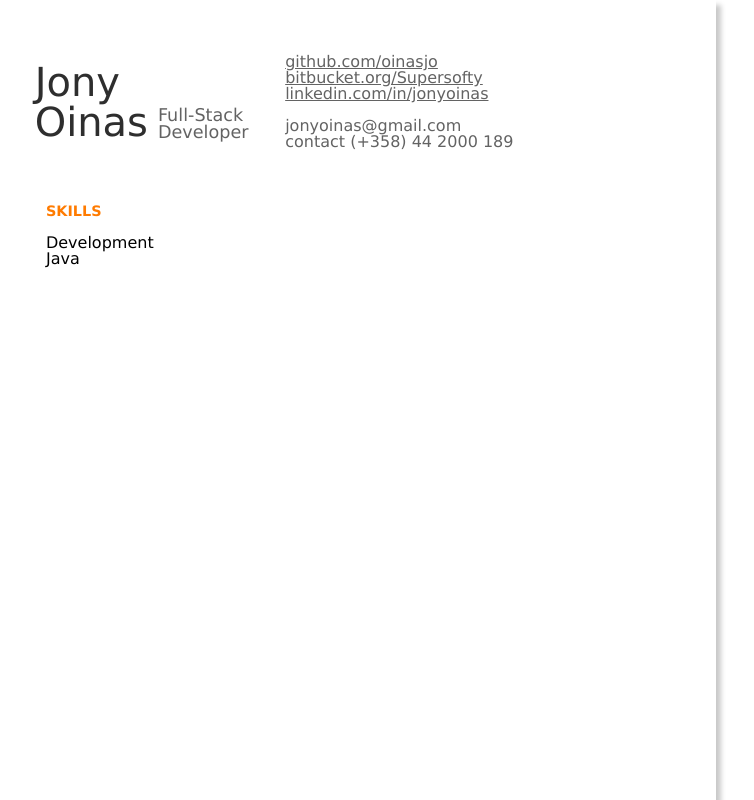
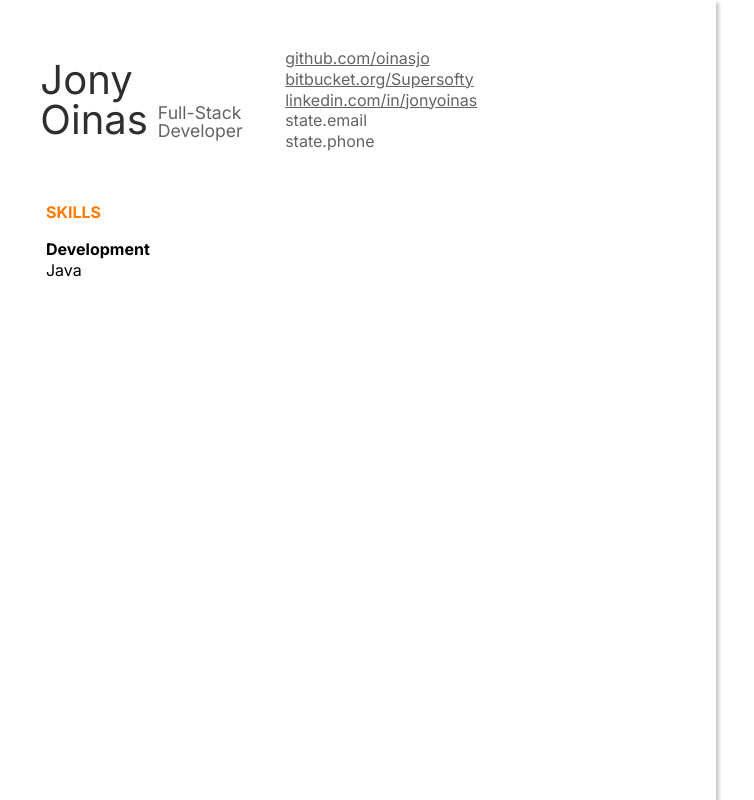
Before and after one commit to goosiboy/resume-app, a Next.js app in the folder resume-app/: page / in a window 1280 px wide. Shown: the top 800 px of the page, without its empty margins (283-1037 px from the left). Built offline with nearby package versions, Linux system fonts and the light colour scheme.

Commit message:
Koodit talteen

```diff
--- a/resume-app/src/app/components/resume/resume-grid.css
+++ b/resume-app/src/app/components/resume/resume-grid.css
@@ -9,7 +9,7 @@
         "resumeLeftContainer-3 resumeRightContainer-3"
         "resumeLeftContainer-4 resumeRightContainer-4"
         "resumeLeftContainer-5 resumeRightContainer-5";
-    box-shadow: 5px 5px 5px #c9c9c9;
+    box-shadow: 3px 3px 3px #c9c9c9;
 }
 
 .resumeLeftContainer-1 {
--- a/resume-app/src/app/components/resume/resume.css
+++ b/resume-app/src/app/components/resume/resume.css
@@ -22,3 +22,8 @@
     font-weight: bolder;
     font-size: var(--default-third-title-size);
 }
+
+.developmentHeader {
+    font-weight: bolder;
+    font-size: var(--default-third-title-size);
+}
--- a/resume-app/src/app/components/resume/resume.tsx
+++ b/resume-app/src/app/components/resume/resume.tsx
@@ -1,7 +1,42 @@
 import './resume-grid.css';
 import './resume.css';
+import { useState } from 'react';
 
-export default function Resume() {
+const Resume = () => {
+
+    function ContactInfoContainer() {
+
+        const [contactInfo, setContactInfo] = useState({
+            email: "jonyoinas@gmail.com",
+            phone: "(+358) 44 2000 189"
+        });
+
+        return (
+            <div className="contactInfoContainer">
+                <div className="links">
+                    <p><a href="https://github.com/oinasjo">github.com/oinasjo</a></p>
+                    <p><a href="https://bitbucket.org/Supersofty">bitbucket.org/Supersofty</a></p>
+                    <p><a href="https://www.linkedin.com/in/jonyoinas/">linkedin.com/in/jonyoinas</a></p>
+                </div>
+                <div className="contactInfo">
+                    <p>state.email</p>
+                    <p>state.phone</p>
+                </div>
+            </div>
+        );
+    }
+
+    function SkillsContainer() {
+        return (
+            <div className="skillsContainer">
+                <h2 className="skillsHeader">SKILLS</h2>
+                <br />
+                <h3 className="developmentHeader">Development</h3>
+                <p>Java</p>
+            </div>
+        );
+    }
+
     return (
         <div className="resume">
             <div className="resumeLeftContainer-1">
@@ -9,22 +44,10 @@ export default function Resume() {
                 <h3 className="secondTitle">Full-Stack <br /> Developer</h3>
             </div>
             <div className="resumeRightContainer-1">
-                <div className="contactInfoContainer">
-                    <p><a href="https://github.com/oinasjo">github.com/oinasjo</a></p>
-                    <p><a href="https://bitbucket.org/Supersofty">bitbucket.org/Supersofty</a></p>
-                    <p><a href="https://www.linkedin.com/in/jonyoinas/">linkedin.com/in/jonyoinas</a></p>
-                    <br />
-                    <p>jonyoinas@gmail.com</p>
-                    <p>contact (+358) 44 2000 189</p>
-                </div>
+                <ContactInfoContainer />
             </div>
             <div className="resumeLeftContainer-2">
-                <div className="skillsContainer">
-                    <h2 className="skillsHeader">SKILLS</h2>
-                    <br />
-                    <h3>Development</h3>
-                    <p>Java</p>
-                </div>
+                <SkillsContainer />
             </div>
             <div className="resumeRightContainer-2" />
             <div className="resumeLeftContainer-3" />
@@ -36,3 +59,5 @@ export default function Resume() {
         </div>
     )
 }
+
+export default Resume;
--- a/resume-app/src/app/layout.tsx
+++ b/resume-app/src/app/layout.tsx
@@ -2,14 +2,19 @@ import './styles/css-reset.css'
 import './styles/css-grid.css'
 import './styles/globals.css'
 import './styles/variables.css'
+import { StrictMode } from 'react'
 import { Inter } from 'next/font/google'
 
-const inter = Inter({ subsets: ['latin'] })
+export const metadata = {
+  title: 'Resume',
+  description: 'Resume app',
+}
 
-export const metadata = {
-  title: 'oinasjo resume app',
-  description: 'oinasjo resume app',
-}
+// Self-hosted fonts
+const inter = Inter({
+  subsets: ["latin"],
+  variable: "--font-inter"
+});
 
 export default function RootLayout({
   children,
@@ -18,7 +23,9 @@ export default function RootLayout({
 }) {
   return (
     <html lang="en">
-      <body className="App">{children}</body>
+      <StrictMode>
+        <body className="App">{children}</body>
+      </StrictMode>
     </html>
   )
 }
--- a/resume-app/src/app/page.tsx
+++ b/resume-app/src/app/page.tsx
@@ -5,6 +5,7 @@ import SidebarLeft from './components/sidebar/sidebarLeft';
 import Footer from './components/footer/footer';
 
 export default function Home() {
+
   return (
     <>
       <Header />
--- a/resume-app/src/app/styles/globals.css
+++ b/resume-app/src/app/styles/globals.css
@@ -1,6 +1,17 @@
 :root {
-  font-family: 'Lucida Sans', 'Lucida Sans Regular', 'Lucida Grande', 'Lucida Sans Unicode', Geneva, Verdana, sans-serif;
+  font-family: 'Inter', 'Lucida Sans', 'Lucida Sans Regular', 'Lucida Grande', 'Lucida Sans Unicode', Geneva, Verdana, sans-serif;
   font-size: var(--default-font-size);
+}
+
+p,
+h1,
+h2,
+h3,
+h4,
+h5,
+h6,
+br {
+  margin-bottom: var(--default-row-spacing);
 }
 
 a:link {
--- a/resume-app/src/app/styles/variables.css
+++ b/resume-app/src/app/styles/variables.css
@@ -5,8 +5,10 @@
 
     --default-main-title-size: 2.5rem;
     --default-secondary-title-size: 1.1rem;
-    --default-third-title-size: 0.9rem;
+    --default-third-title-size: 1rem;
     --default-font-size: 1rem;
+
+    --default-row-spacing: 0.3rem;
 
     --resume-grid-gap-size: 10px;
 }
```
